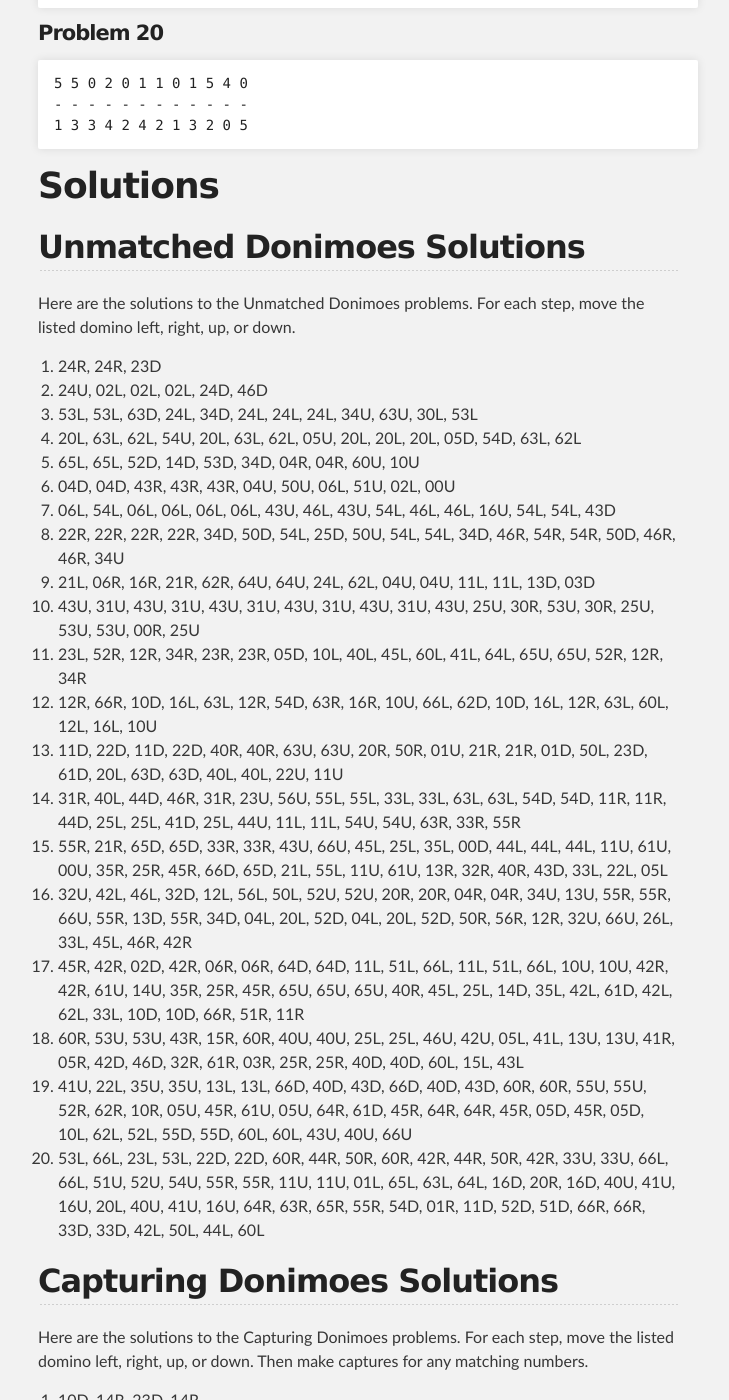
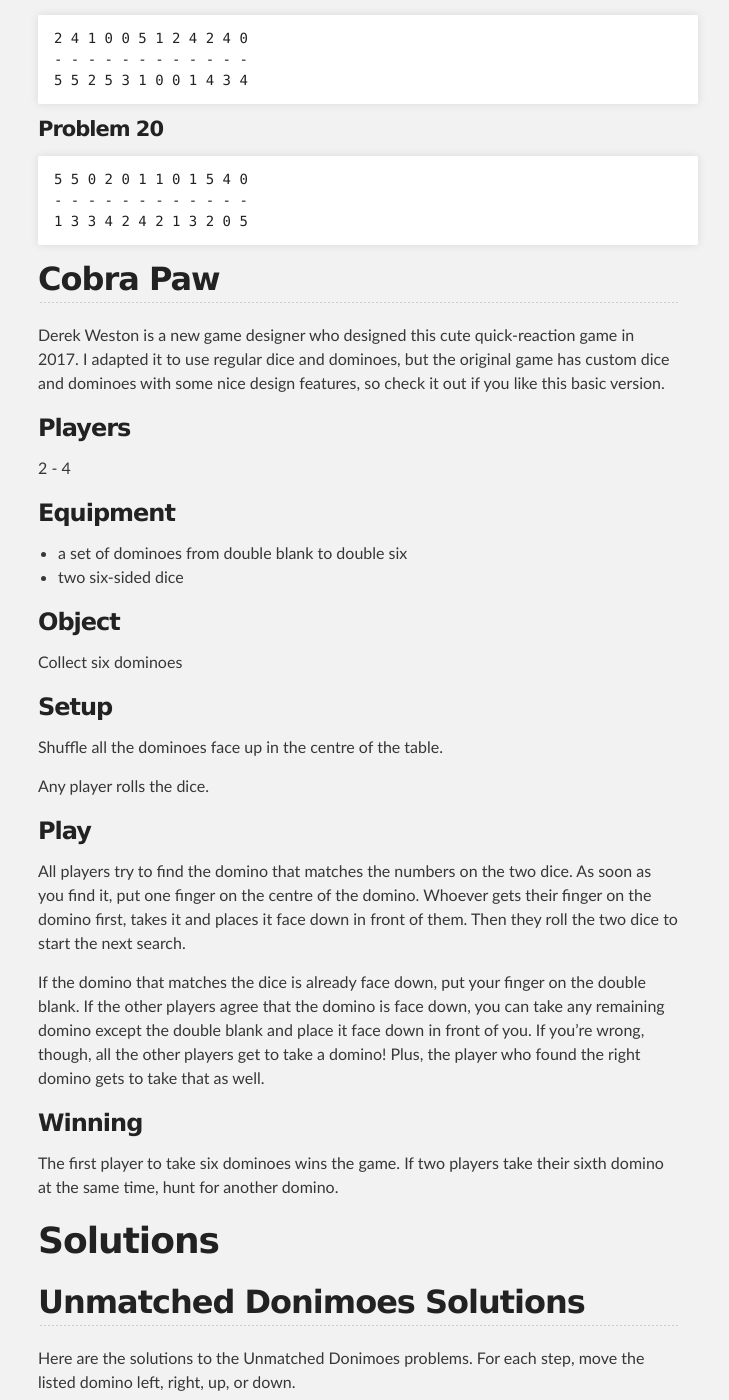
Before and after one commit to donkirkby/donimoes, a Jekyll site: the page built from docs/rules.md, in a window 1280 px wide and 1400 px high, scrolled down 24626 px. Shown: the whole window, without its empty margins (282-1011 px from the left). Built offline with Jekyll 4.4.1, drawn with Linux system fonts in a browser that asks for light colours; some of the changed text lies outside the part shown.

Commit message:
Close #43 by adapting Cobra Paw, a quick-reaction game.

```diff
--- a/docs/rules.md
+++ b/docs/rules.md
@@ -33,6 +33,8 @@
     Mount Fuji. He then adapted it for dominoes and pawns, and I found
     20 layouts that are much more challenging than usual. (1 player, double-six
     dominoes, and four pawns)
+* **Cobra Paw** is a quick-reaction game by Derek Weston. (2-4 players,
+    double-six dominoes, and two dice)
 
 ## Unmatched Donimoes
 A puzzle I designed that's the opposite of traditional dominoes: matches are
@@ -783,8 +785,10 @@
 
 # Domino Puzzles By Other Designers
 ## Mountains and Valleys
-Sid Sackson included this in his [Beyond Solitaire][solitaire] book, and I
-adapted it from paper, pencil, and dice to use dominoes.
+Sid Sackson is one of my favourite game designers, who designed Acquire, Can't
+Stop, and I'm the Boss, among many, many others. He included Mountains and
+Valleys in his [Beyond Solitaire][solitaire] book, and I adapted it from paper,
+pencil, and dice to use dominoes.
 
 To start, shuffle a set of double-six dominoes face down, then turn 18 of them
 face up. The remaining 10 aren't used. Then arrange the dominoes into a 6x6
@@ -859,9 +863,9 @@
 [solitaire]: https://boardgamegeek.com/game/3940
 
 ## Fujisan
-James Droscha designed this for the piecepack game system, and then adapted it
-for dominoes and pawns in a paper on
-[using entangled components in solitaire games][droscha].
+James Droscha is best known as the designer of the piecepack game system, and
+he designed Fujisan for the piecepack, then adapted it for dominoes and pawns in
+a paper on [using entangled components in solitaire games][droscha].
 
 Four Shinto Priests have traveled from their various prefectures in pilgrimage
 to the top of Mount Fuji. You must find pathways for them to move up and down
@@ -1018,6 +1022,43 @@
     5 5 0 2 0 1 1 0 1 5 4 0
     - - - - - - - - - - - -
     1 3 3 4 2 4 2 1 3 2 0 5
+
+## Cobra Paw
+Derek Weston is a new game designer who designed this cute quick-reaction game
+in 2017. I adapted it to use regular dice and dominoes, but the original game
+has custom dice and dominoes with some nice design features, so check it out if
+you like this basic version.
+
+### Players
+2 - 4
+
+### Equipment
+* a set of dominoes from double blank to double six
+* two six-sided dice
+
+### Object
+Collect six dominoes
+
+### Setup
+Shuffle all the dominoes face up in the centre of the table.
+
+Any player rolls the dice.
+
+### Play
+All players try to find the domino that matches the numbers on the two dice. As
+soon as you find it, put one finger on the centre of the domino. Whoever gets
+their finger on the domino first, takes it and places it face down in front of
+them. Then they roll the two dice to start the next search.
+
+If the domino that matches the dice is already face down, put your finger on the
+double blank. If the other players agree that the domino is face down, you can
+take any remaining domino except the double blank and place it face down in
+front of you. If you're wrong, though, all the other players get to take a
+domino! Plus, the player who found the right domino gets to take that as well.
+
+### Winning
+The first player to take six dominoes wins the game. If two players take their
+sixth domino at the same time, hunt for another domino.
 
 # Solutions
 ## Unmatched Donimoes Solutions ##
```
Also changed, not shown: 1 other file.
